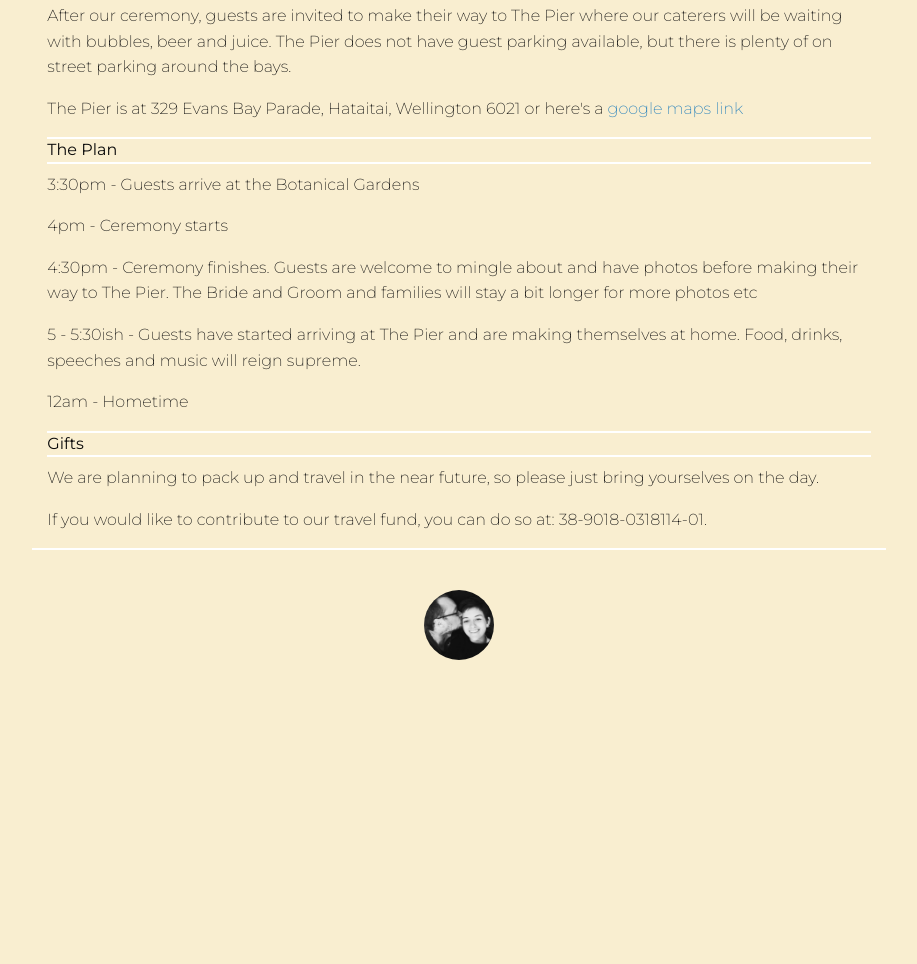
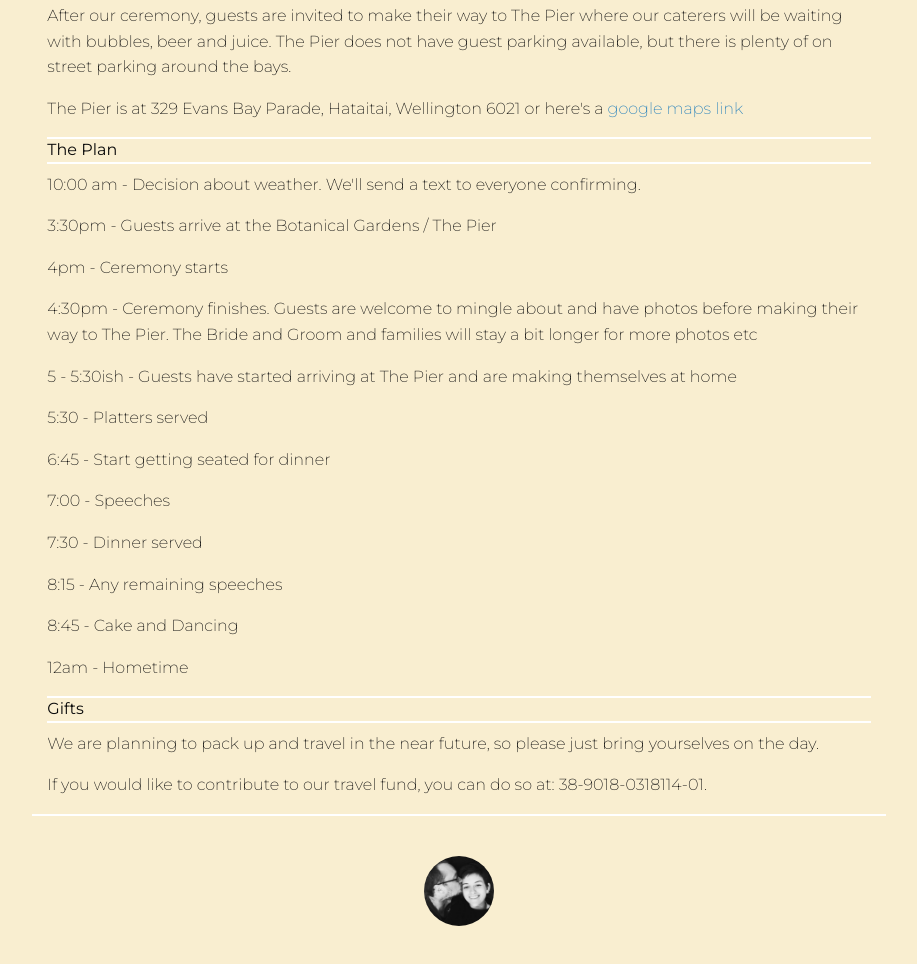
Before and after one commit to pietgeursen/wedding, a website: page index.html in a window 1280 px wide. Shown: the part 840-1804 px from the top of the page, without its empty margins (181-1098 px from the left). Before the commit the page ends 1540 px from the top, so only its background shows below. Drawn offline with Linux system fonts and the light colour scheme.

Commit message:
Adds more run sheet.

```diff
--- a/index.html
+++ b/index.html
@@ -44,10 +44,17 @@
         </div>
         <div class="small-12 cell">
           <h2>The Plan</h2>
-          <p>3:30pm - Guests arrive at the Botanical Gardens </p>
+          <p>10:00 am - Decision about weather. We'll send a text to everyone confirming.</p>
+          <p>3:30pm - Guests arrive at the Botanical Gardens / The Pier </p>
           <p>4pm - Ceremony starts </p>
           <p>4:30pm - Ceremony finishes. Guests are welcome to mingle about and have photos before making their way to The Pier. The Bride and Groom and families will stay a bit longer for more photos etc</p>
-          <p>5 - 5:30ish - Guests have started arriving at The Pier and are making themselves at home. Food, drinks, speeches and music will reign supreme.</p>
+          <p>5 - 5:30ish - Guests have started arriving at The Pier and are making themselves at home</p>
+          <p>5:30 - Platters served</p>
+          <p>6:45 - Start getting seated for dinner</p>
+          <p>7:00 - Speeches</p>
+          <p>7:30 - Dinner served</p>
+          <p>8:15 - Any remaining speeches</p>
+          <p>8:45 - Cake and Dancing</p>
           <p>12am - Hometime</p>
         </div>
         <div class="small-12 cell">
```
